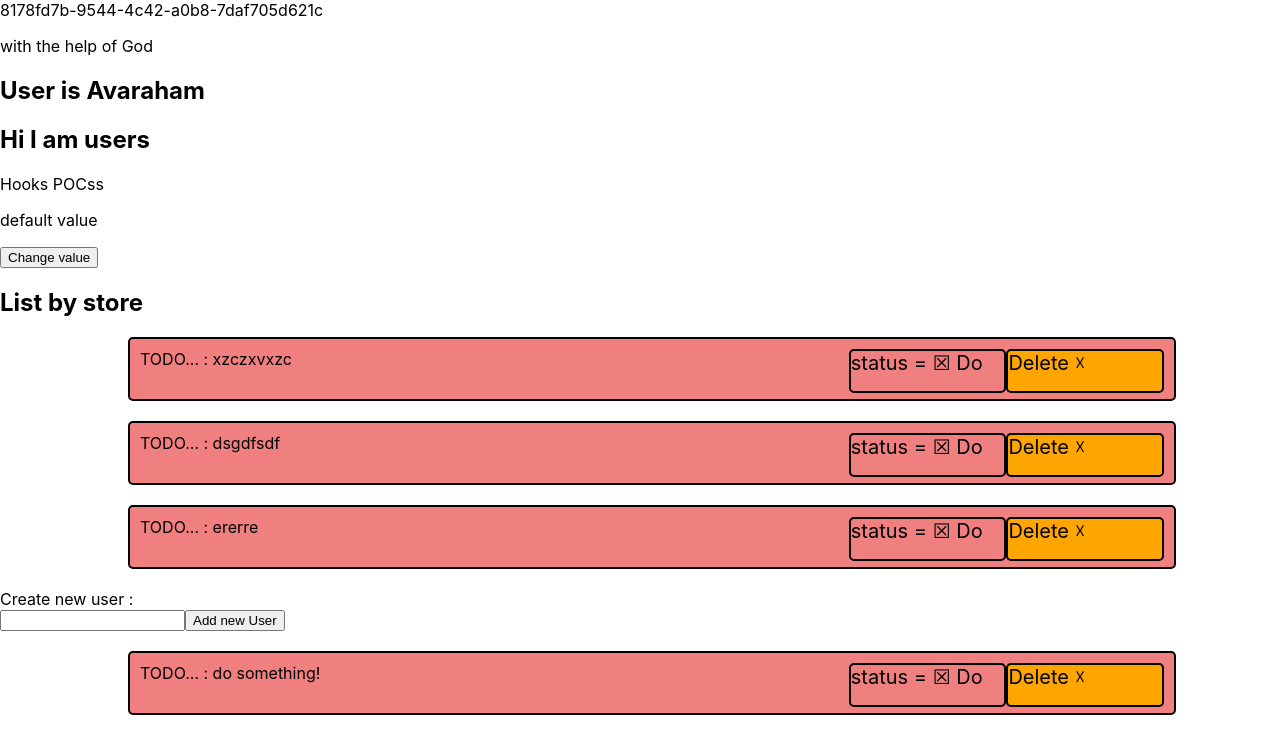
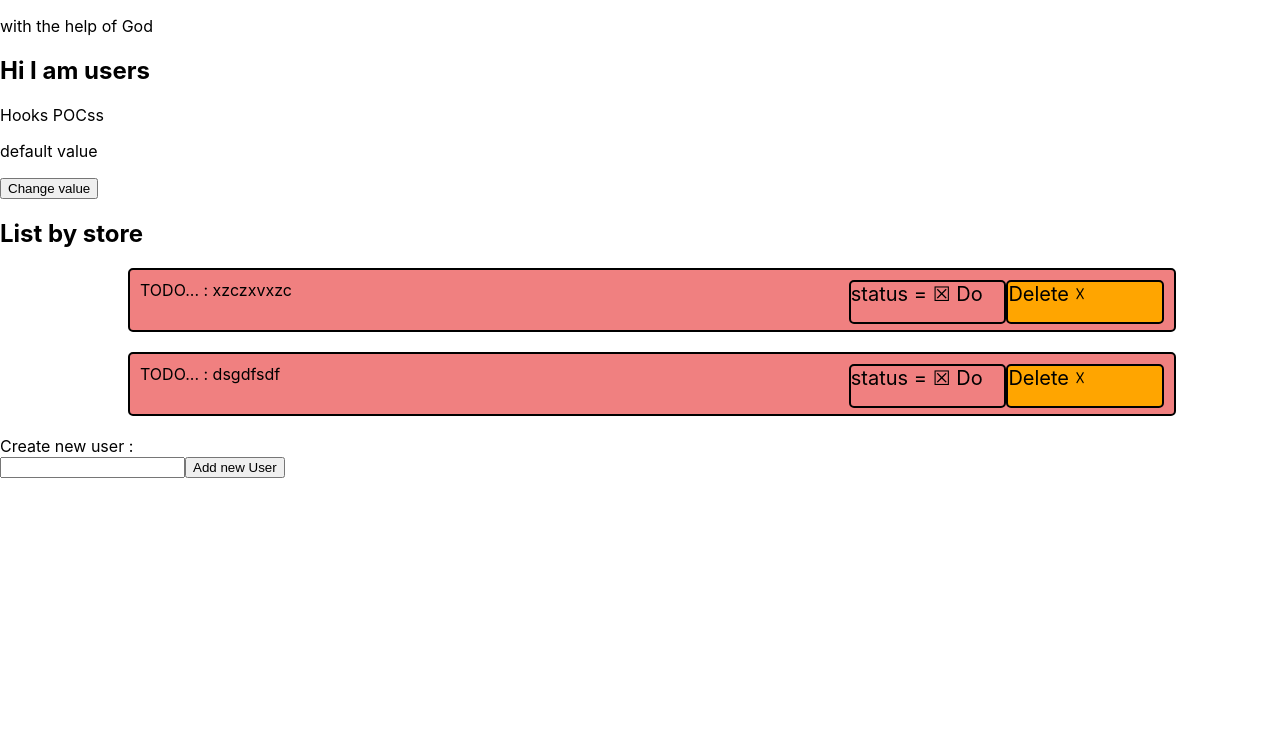
Before and after one commit to lingar-poc/react-todos-frontend, a React (Create React App) app: page / in a window 1280 px wide. Shown: the top 754 px of the page. Built offline with nearby package versions, Linux system fonts and the light colour scheme.

Commit message:
Initialize data

```diff
--- a/src/App.js
+++ b/src/App.js
@@ -17,43 +17,34 @@ const mocks = [
 ]
 function App() {
     //initializing data:
-    let users = [];
-    if (!localStorage.getItem('users')) {
+    let todos = [];
+    if (!localStorage.getItem('todos')) {
 
-        users.push({name: "Avaraham", id: uuidv4(), generalResources: [{todos: null}]});
-        users.push({name: "Izhak", id: uuidv4(), generalResources: [{todos: null}]});
-        localStorage.setItem('users', JSON.stringify(users));
+        todos.push( {    description: "xzczxvxzc",action: null});
+        todos.push({    description: "dsgdfsdf",action: null});
+        localStorage.setItem('todos', JSON.stringify(todos));
 
     } else {
-        users = JSON.parse(localStorage.getItem('users'));
+        todos = JSON.parse(localStorage.getItem('todos'));
     }
 
-    //creating store:
-    const initialUsers = {
-        users: users,
-        selectedUser: users[0].id
+
+
+    const initialTodos = {
+        todos: todos,
 
     }
 
-    const initialTodos = {
-        todos: mocks,
-        selectedUser: users[0].id
-
-    }
-
-    const [userStore, dispatchUserAction] = useReducer(handleUser, initialUsers);
     const [todosStore, dispatchTodoAction] = useReducer(handleUser, initialTodos);
 
 
 //const found = array1.find(element => element > 10);
     return (
         <div className="">
-            {userStore.selectedUser}
             <p>with the help of God</p>
-            <Dashboard user={userStore.users.find(user => user.id === userStore.selectedUser)}/>
 
-            <Todos data={users} todosStore={todosStore} todosAction={dispatchUserAction}/>
-            <Todo description = "do something!"/>
+            <Todos todosStore={todosStore} todosAction={dispatchTodoAction}/>
+            {/*<Todo description = "do something!"/>*/}
 
         </div>
     );
```
